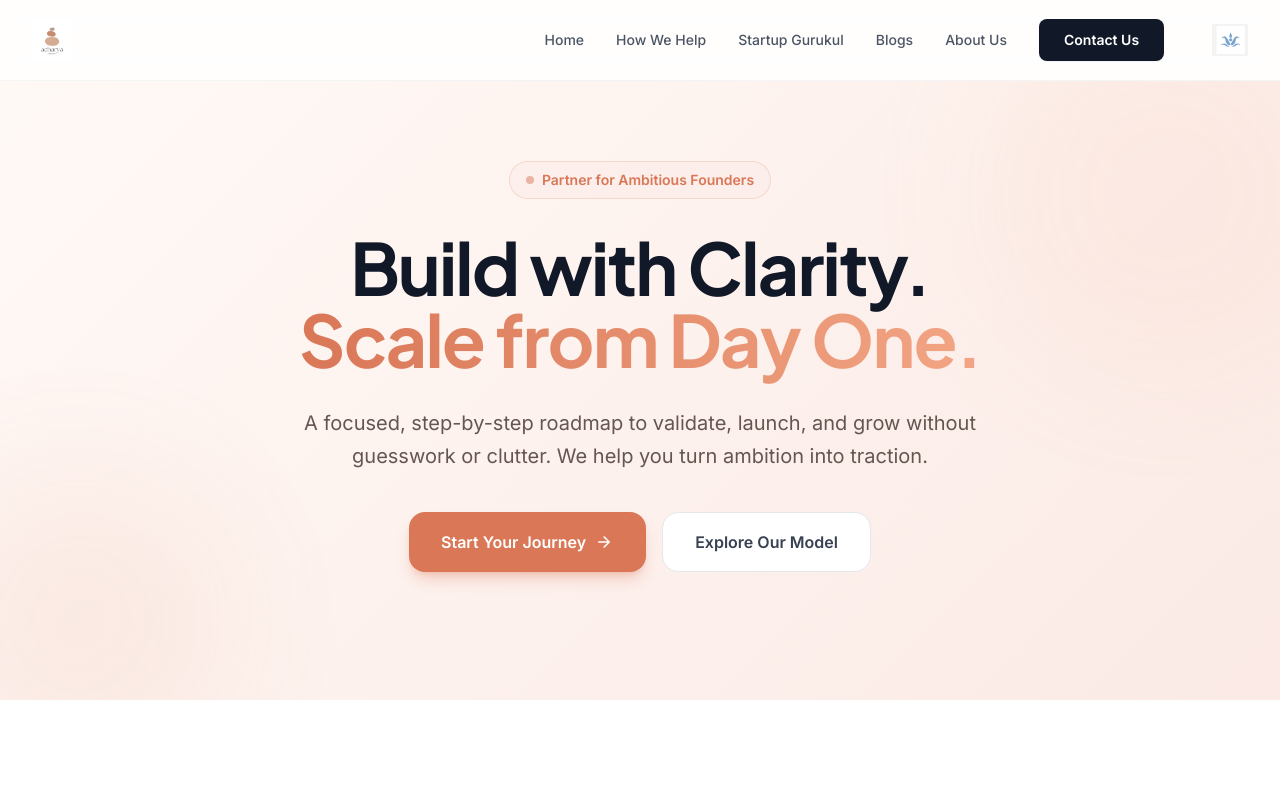
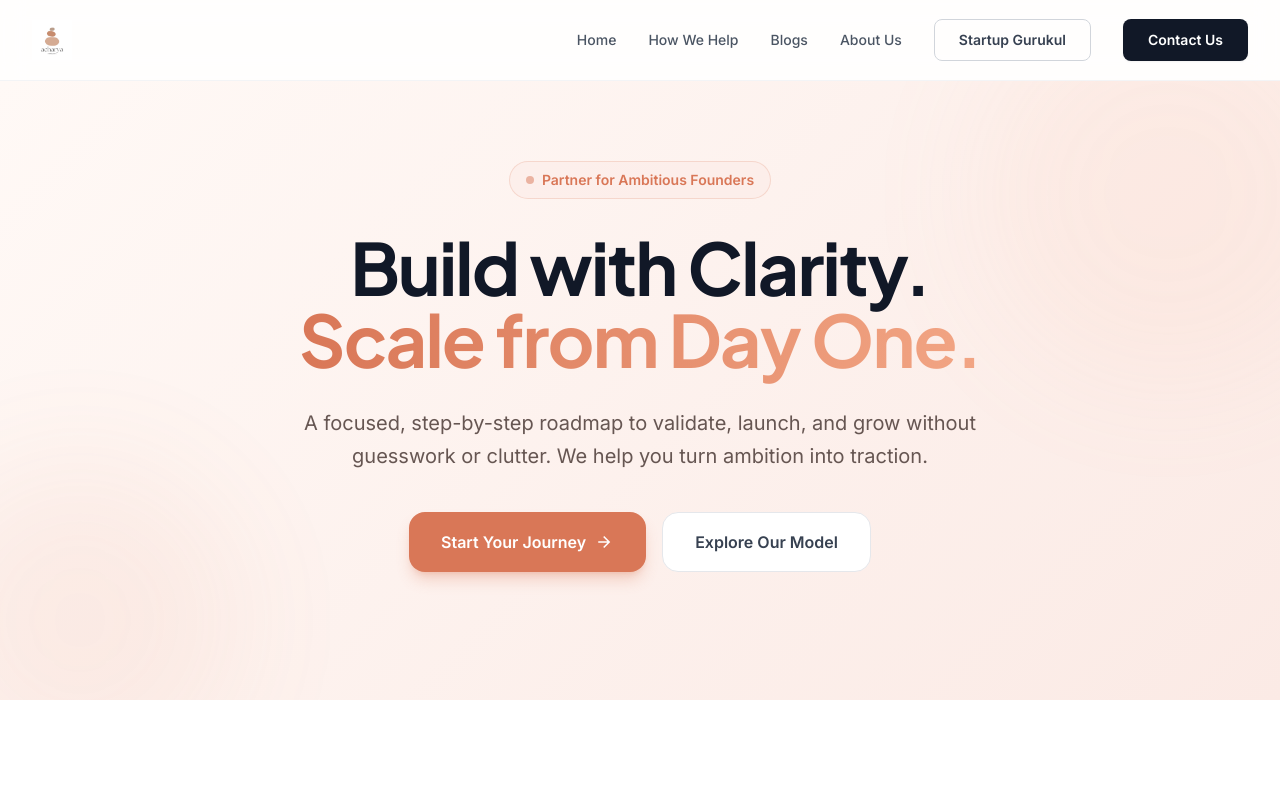
Before and after one commit to akshu5688/acharya-ventures-landing-pages, a website: page Avlanding page 1/index.html in a window 1280 px wide. Shown: the top 793 px of the page. Drawn offline with nearby package versions, Linux system fonts and the light colour scheme.

Commit message:
Move Startup Gurukul to button before Contact Us, remove icon
Made-with: Cursor

```diff
--- a/Avlanding page 1/index.html
+++ b/Avlanding page 1/index.html
@@ -59,16 +59,14 @@
 <div class="hidden md:flex space-x-8 items-center">
 <a class="text-sm font-medium text-gray-600 hover:text-primary dark:text-gray-300 dark:hover:text-primary transition-colors" href="#">Home</a>
 <a class="text-sm font-medium text-gray-600 hover:text-primary dark:text-gray-300 dark:hover:text-primary transition-colors" href="#">How We Help</a>
-<a class="text-sm font-medium text-gray-600 hover:text-primary dark:text-gray-300 dark:hover:text-primary transition-colors" href="#">Startup Gurukul</a>
 <a class="text-sm font-medium text-gray-600 hover:text-primary dark:text-gray-300 dark:hover:text-primary transition-colors" href="#">Blogs</a>
 <a class="text-sm font-medium text-gray-600 hover:text-primary dark:text-gray-300 dark:hover:text-primary transition-colors" href="#">About Us</a>
+<a class="inline-flex items-center justify-center px-6 py-2.5 border border-gray-300 dark:border-gray-600 text-sm font-semibold rounded-lg text-gray-700 dark:text-gray-300 hover:border-primary hover:text-primary transition-all" href="../gurukullanding page 2/">Startup Gurukul</a>
 <a class="inline-flex items-center justify-center px-6 py-2.5 border border-transparent text-sm font-semibold rounded-lg text-white bg-gray-900 hover:bg-primary dark:bg-white dark:text-background-dark dark:hover:bg-primary dark:hover:text-white transition-all shadow-sm hover:shadow-md" href="#">
                         Contact Us
                     </a>
-<a href="../gurukullanding page 2/" class="flex items-center" title="Startup Gurukul"><img src="sg-logo.png" alt="Startup Gurukul" class="ml-4" style="height:32px;"></a>
 </div>
-<div class="md:hidden flex items-center gap-3">
-<a href="../gurukullanding page 2/" title="Startup Gurukul"><img src="sg-logo.png" alt="Startup Gurukul" style="height:28px;"></a>
+<div class="md:hidden flex items-center">
 <button class="text-gray-600 dark:text-gray-300 hover:text-primary focus:outline-none">
 <span class="material-symbols-outlined text-3xl">menu</span>
 </button>
```
